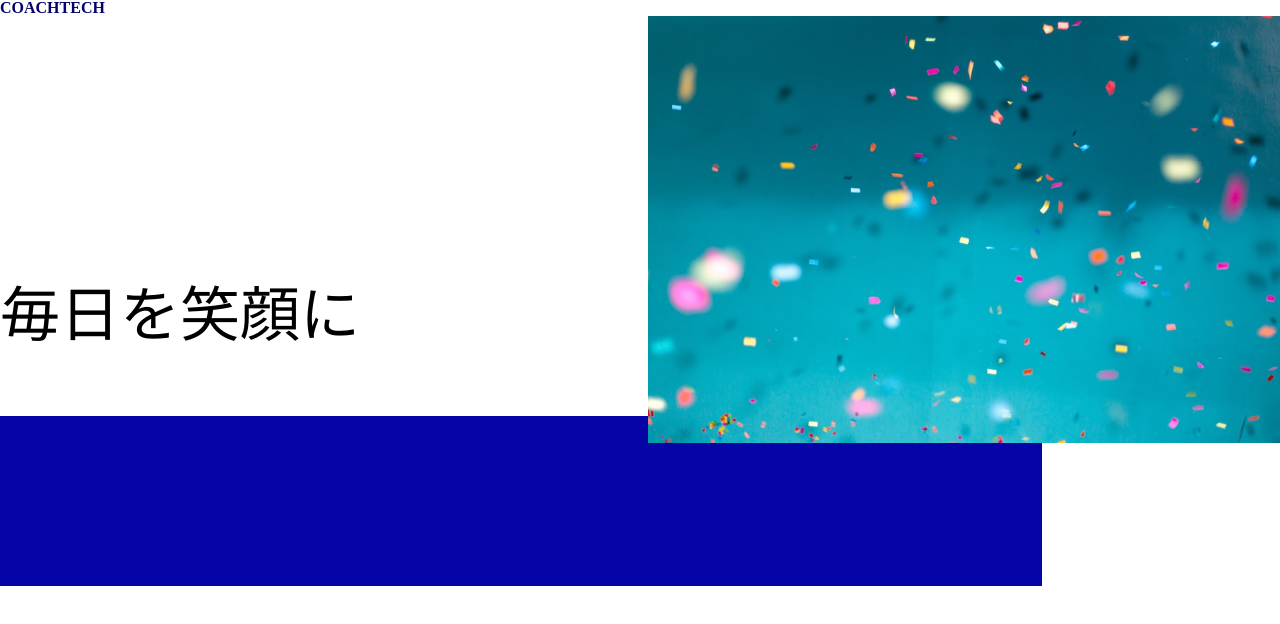
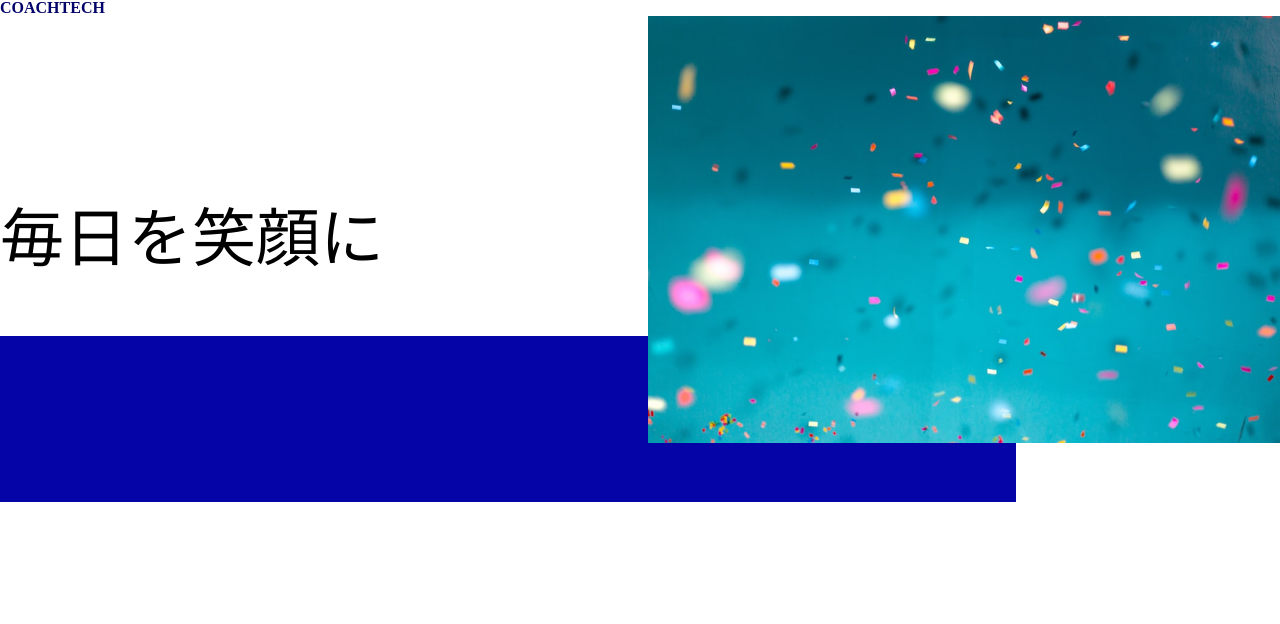
Before and after one commit to tkhsysh0711/20231110_Takahashi_css, a plain HTML site: page index.html in a window 1280 px wide. Drawn offline with Linux system fonts and the light colour scheme; files that its build step writes are made by us from their sources.

Commit message:
オブジェクトの表示サイズの修正

```diff
--- a/style.css
+++ b/style.css
@@ -39,17 +39,17 @@ img{
 }
 
 .main-text{
-    font-size: 60px;
+    font-size: 5vw;
     font-weight: lighter;
     position: absolute;
-    top: 270px;
+    top: 15vw;
 }
 .square{
     background: rgb(4, 4, 167);
-    height: 170px;
-    width: 1050px;
+    height: 13vw;
+    width: 80%;
     position: absolute;
     left: -8px;
-    top: 400px;
+    top: 25vw;
     z-index: -1;
 }
```
